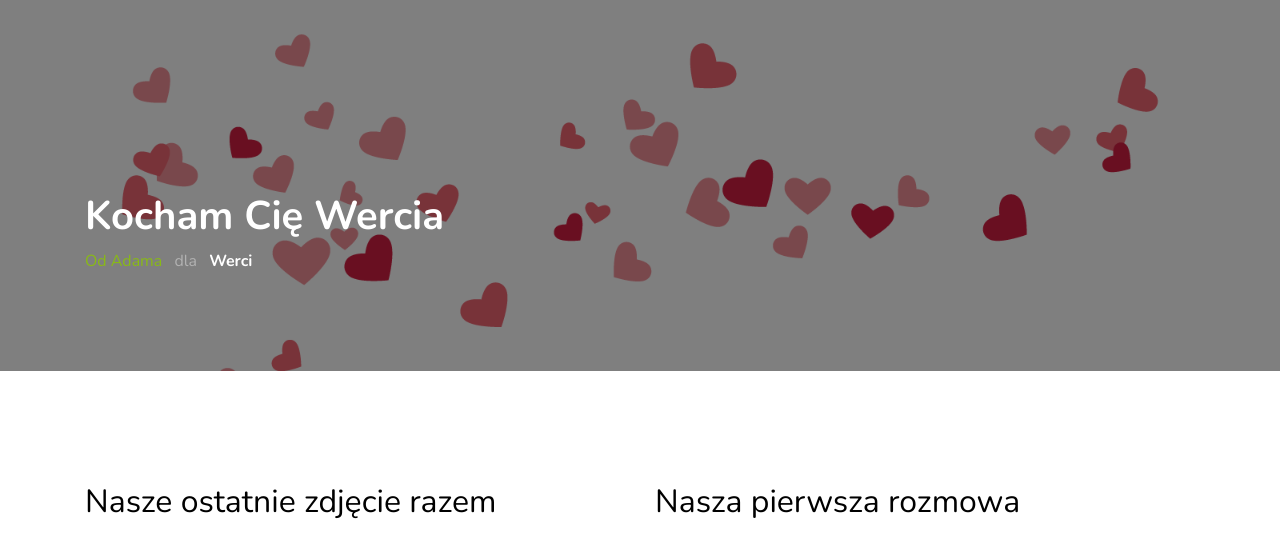
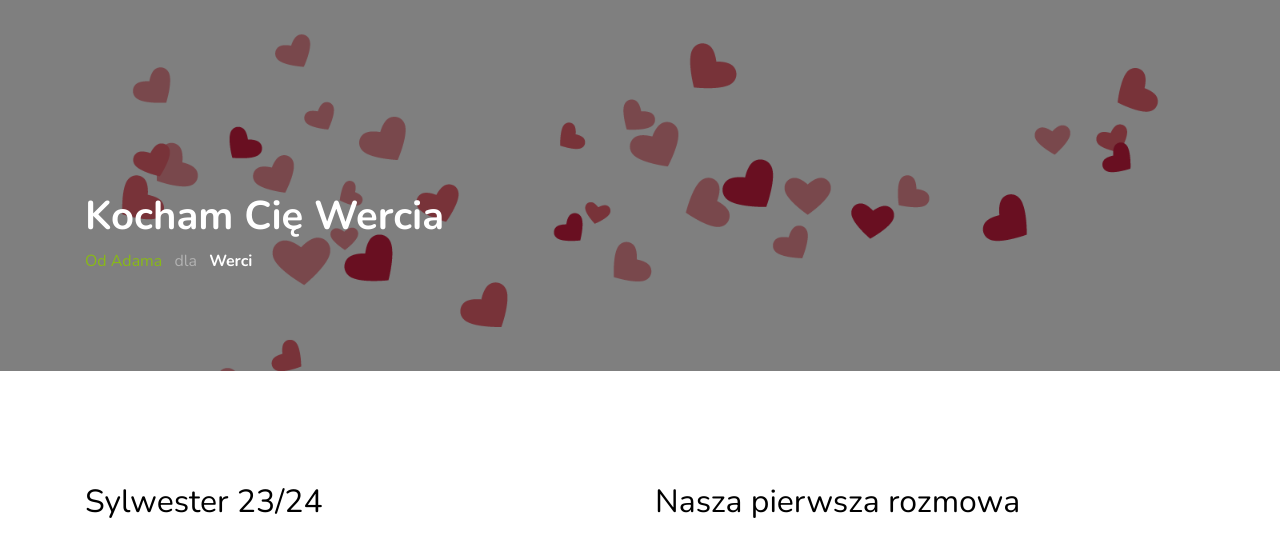
Before and after one commit to Silk43x/Weronika, a plain HTML site: page index.html in a window 1280 px wide. Shown: the top 543 px of the page. Drawn offline with nearby package versions, Linux system fonts and the light colour scheme; files whose address does not match are found by name.

Commit message:
Poprawka 2
Poprawka2

```diff
--- a/index.html
+++ b/index.html
@@ -62,7 +62,7 @@
       <div class="container">
         <div class="row">
           <div class="col-lg-6 mb-5">
-            <h2 class="mb-4">Nasze ostatnie zdjęcie razem</h2>
+            <h2 class="mb-4">Sylwester 23/24</h2>
             <img src="images/kariteczki1.jpg" width="300px" height="400px" />
           </div>
           <div class="col-lg-6">
```
